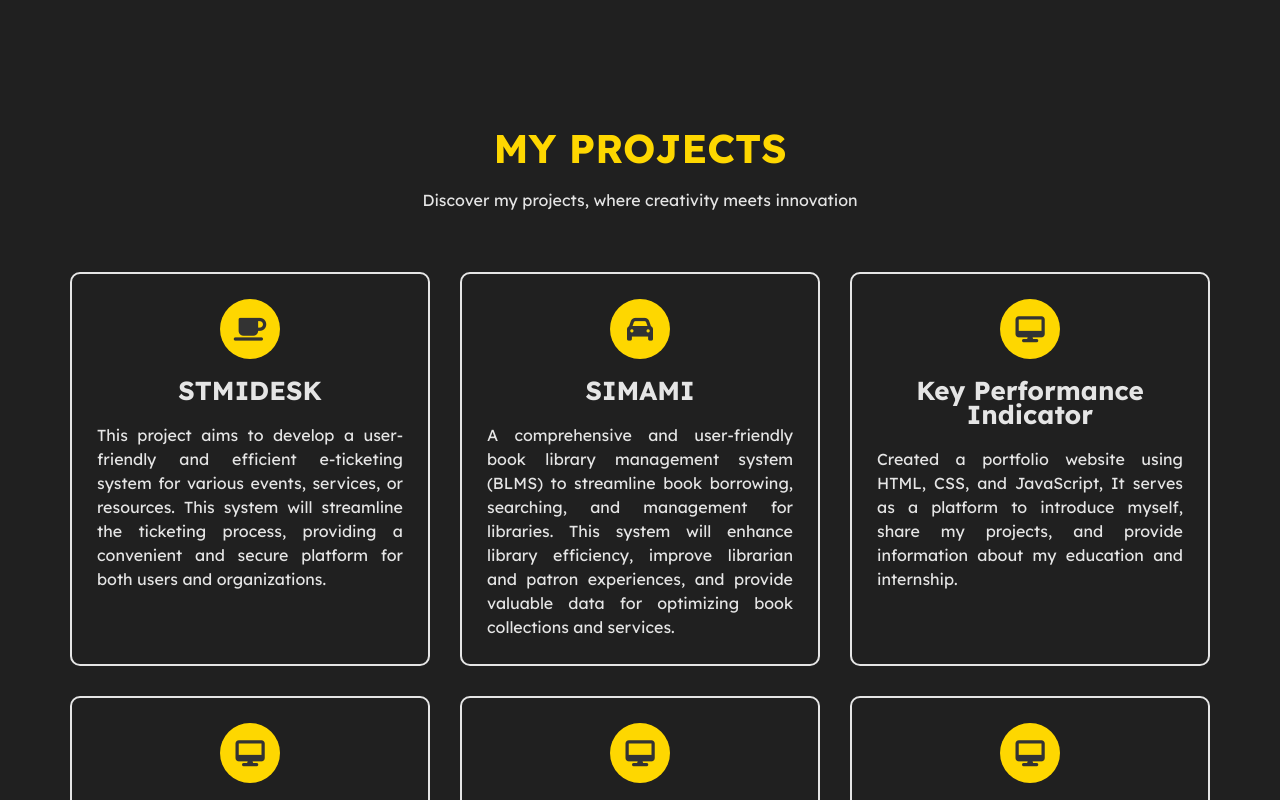
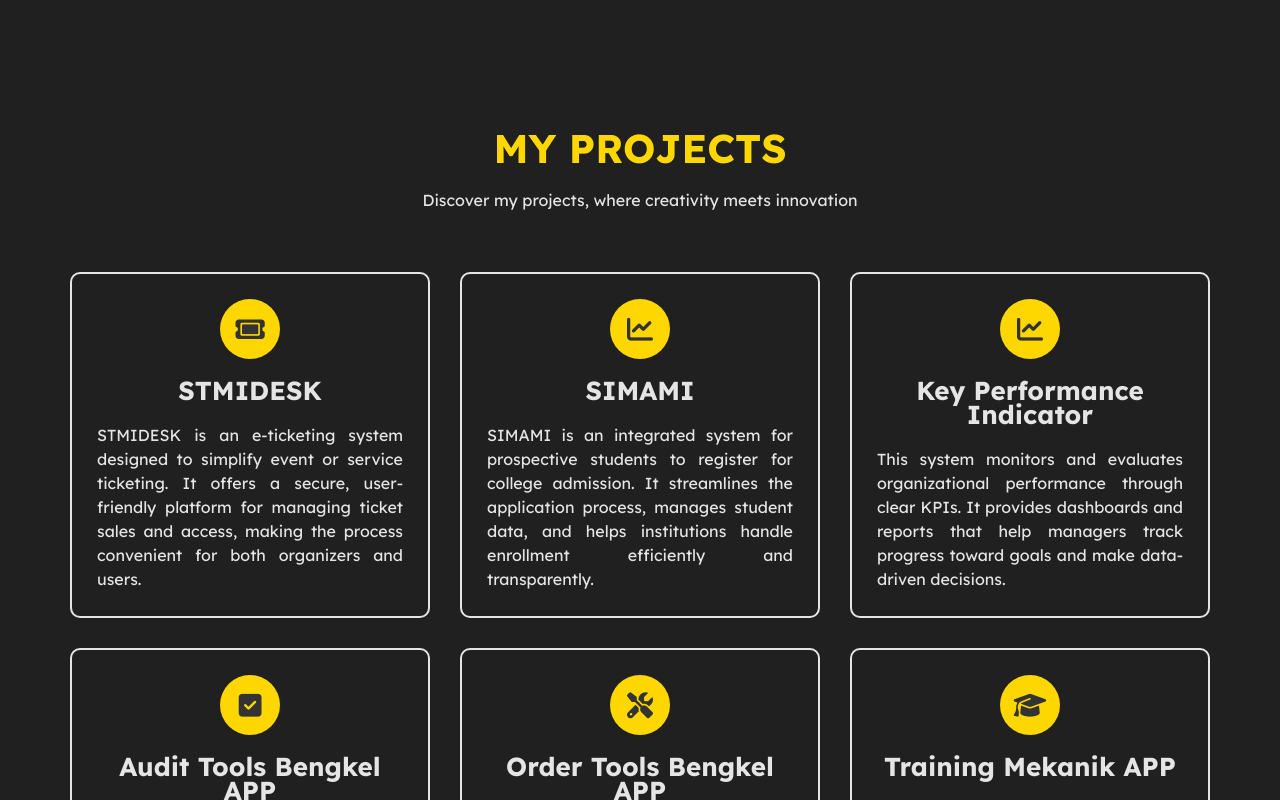
Before and after one commit to fintisalsabila/Portfolio-Finti, a plain HTML site: page index.html in a window 1280 px wide. Shown: the part 2000-2800 px from the top of the page. Drawn offline with nearby package versions, Linux system fonts and the light colour scheme.

Commit message:
masih ada bug menu icon dan text

```diff
--- a/index.html
+++ b/index.html
@@ -82,7 +82,7 @@
                 <div class="about-skills">
                     <ul>
                         <li>Name: Finti Sasa Sabila</li>
-                        <li>Age: 23</li>
+                        <li>Age: 22</li>
                         <li>From: Indonesia</li>
                         <li>Email: finti.sasa.sabila@gmail.com</li>
                         <li>Availabiltiy: Fulltime</li>
@@ -204,37 +204,37 @@
             <div class="projects">
                 <!-- 1st Project -->
                 <div class="project">
-                    <i class="fa fa-coffee"></i>
+                    <i class="fa fa-ticket"></i>
                     <h4>STMIDESK</h4>
-                    <p>This project aims to develop a user-friendly and efficient e-ticketing system for various events, services, or resources. This system will streamline the ticketing process, providing a convenient and secure platform for both users and organizations.</p>
+                    <p>STMIDESK is an e-ticketing system designed to simplify event or service ticketing. It offers a secure, user-friendly platform for managing ticket sales and access, making the process convenient for both organizers and users.</p>
                 </div>
                  <!-- 2nd Project -->
                  <div class="project">
-                    <i class="fa fa-car"></i>
+                    <i class="fa fa-chart-line"></i>
                     <h4>SIMAMI</h4>
-                    <p>A comprehensive and user-friendly book library management system (BLMS) to streamline book borrowing, searching, and management for libraries. This system will enhance library efficiency, improve librarian and patron experiences, and provide valuable data for optimizing book collections and services.</p>
+                    <p>SIMAMI is an integrated system for prospective students to register for college admission. It streamlines the application process, manages student data, and helps institutions handle enrollment efficiently and transparently.</p>
                 </div>
                 <!-- 3rd Project -->
                 <div class="project">
-                    <i class="fa fa-desktop"></i>
+                    <i class="fa fa-chart-line"></i>
                     <h4>Key Performance Indicator</h4>
-                    <p>Created a portfolio website using HTML, CSS, and JavaScript, It serves as a platform to introduce myself, share my projects, and provide information about my  education and internship.</p>
+                    <p>This system monitors and evaluates organizational performance through clear KPIs. It provides dashboards and reports that help managers track progress toward goals and make data-driven decisions.</p>
                 </div>
 
                 <div class="project">
-                    <i class="fa fa-desktop"></i>
+                    <i class="fa fa-check-square"></i>
                     <h4>Audit Tools Bengkel APP</h4>
-                    <p>Created a portfolio website using HTML, CSS, and JavaScript, It serves as a platform to introduce myself, share my projects, and provide information about my  education and internship.</p>
+                    <p>This mobile app helps automotive workshops conduct regular audits to ensure compliance with standards. It simplifies the inspection process, identifies areas for improvement, and generates detailed audit reports.</p>
                 </div>
                 <div class="project">
-                    <i class="fa fa-desktop"></i>
+                    <i class="fa fa-tools"></i>
                     <h4>Order Tools Bengkel APP</h4>
-                    <p>Created a portfolio website using HTML, CSS, and JavaScript, It serves as a platform to introduce myself, share my projects, and provide information about my  education and internship.</p>
+                    <p>This application helps automotive workshops manage tool orders and inventory efficiently. It ensures that essential tools are always available, streamlining operations and minimizing downtime.</p>
                 </div>
                 <div class="project">
-                    <i class="fa fa-desktop"></i>
+                    <i class="fa fa-graduation-cap"></i>
                     <h4>Training Mekanik APP</h4>
-                    <p>Created a portfolio website using HTML, CSS, and JavaScript, It serves as a platform to introduce myself, share my projects, and provide information about my  education and internship.</p>
+                    <p>A dedicated app for managing mechanic training programs. It allows mechanics to register for courses, track progress, and access training materials, supporting skill development and certification.</p>
                 </div>
 
             </div>
```
